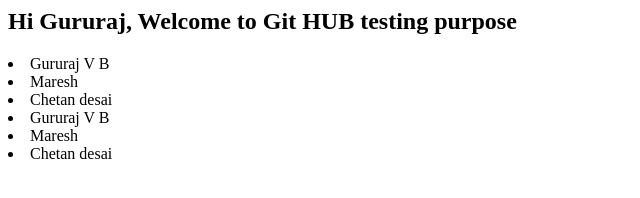
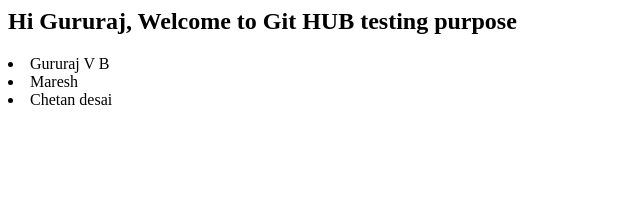
Before and after one commit to Guruvb23/topi, a plain HTML site: page index.html in a window 1280 px wide. Shown: the whole page, without its empty margins (0-640 px from the left). Drawn offline with Linux system fonts and the light colour scheme.

Commit message:
Revert "html file modified"
This reverts commit 371b85431c6820c707b4aa510e7ae826f0da16a2.

```diff
--- a/index.html
+++ b/index.html
@@ -4,8 +4,5 @@
 <li> Gururaj V B </li>
 <li> Maresh </li>
 <li> Chetan desai </li>
-<li> Gururaj V B </li>
-<li> Maresh </li>
-<li> Chetan desai </li>
 </module-one>
 </html>
```
